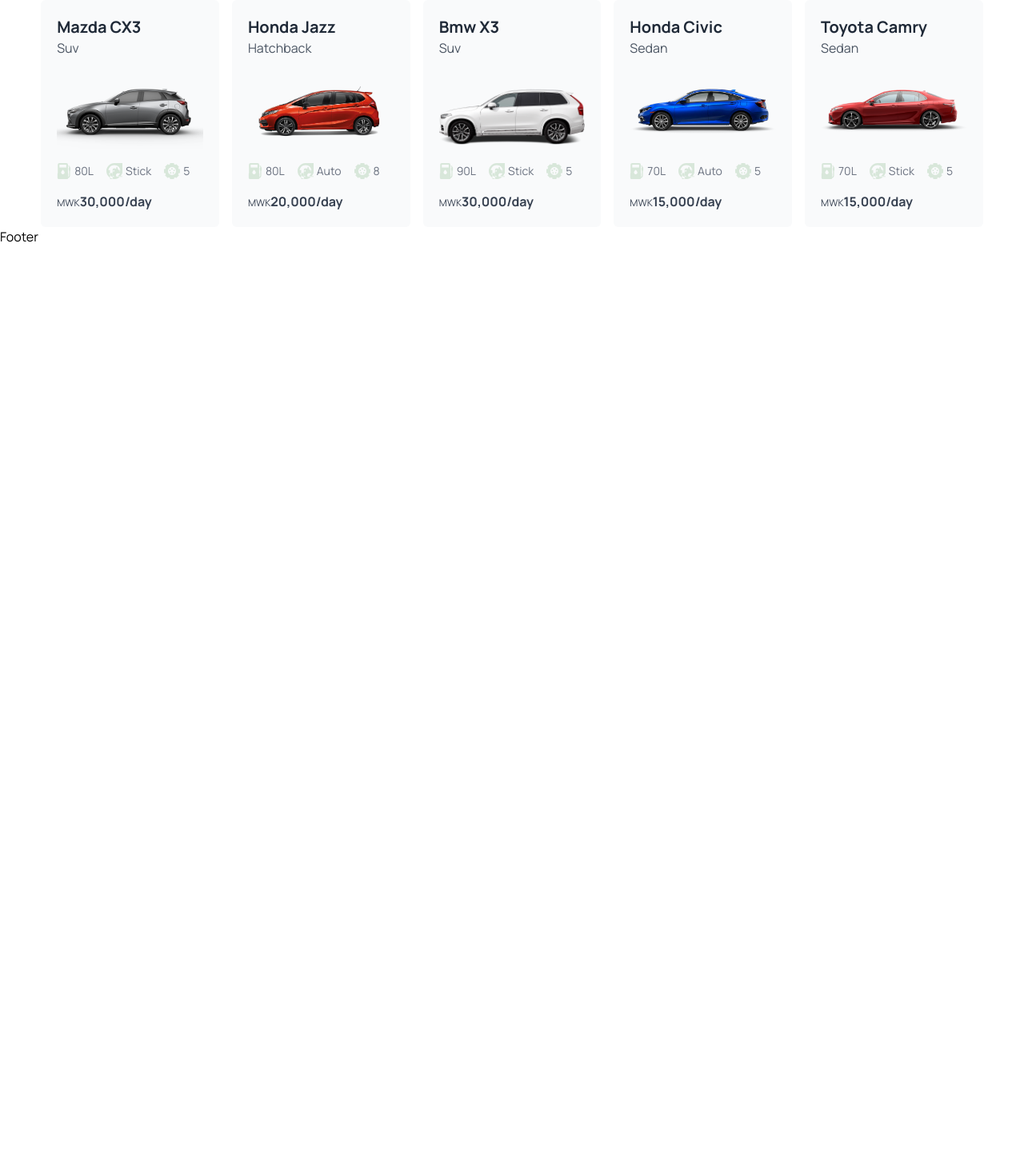
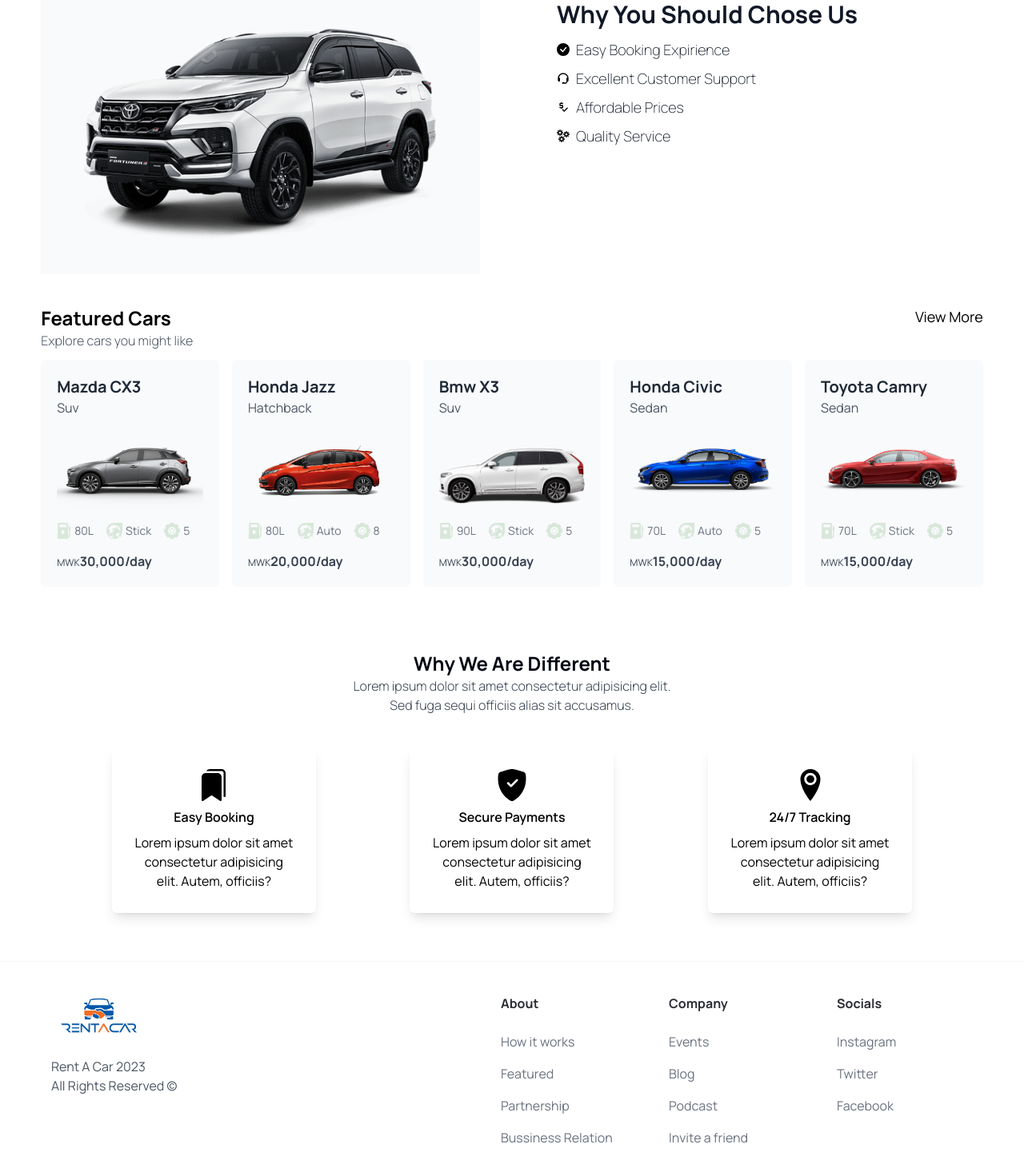
Before and after one commit to jesseemana/Car-rentals, a Next.js app: page / in a window 1280 px wide. Shown: the part 629-2090 px from the top of the page at 80% size. Before the commit the page ends 937 px from the top, so only its background shows below. Built offline with nearby package versions, Linux system fonts and the light colour scheme.

Commit message:
added new sections

```diff
--- /dev/null
+++ b/app/components/About.tsx
@@ -0,0 +1,56 @@
+import Image from 'next/image'
+import { BiSupport } from 'react-icons/bi'
+import { GrServices } from 'react-icons/gr'
+import { MdPriceCheck } from 'react-icons/md'
+import { BsFillCheckCircleFill } from 'react-icons/bs'
+
+
+const About = () => {
+  return (
+    <section id='about' className='flex flex-col-reverse lg:grid lg:grid-cols-2 gap-10  lg:gap-20 border- border-gray-300 py-10'>
+      <div className='bg-gray-50 p-10'>
+        <Image
+          src='/hero.png'
+          alt='Toyota fortuner'
+          width={500}
+          height={500}
+          className=''
+        />
+      </div>
+
+       <div className='flex flex-col gap-3 p-4'>
+        <h1 className='capitalize text-lg md:text-3xl font-bold text-gray-900'>why you should chose us</h1>
+        <div className='flex flex-col gap-2'>
+          {about.map((item, index) => (
+            <div key={index} className='flex items-center gap-2'>
+              {item.icon}
+              <p className='capitalize text-gray-900 text-sm md:text-lg font-extralight'>{item.text}</p>
+            </div>
+          ))}
+        </div>
+      </div>
+    </section>
+  )
+}
+
+export default About
+
+
+export const about = [
+  {
+    icon: <BsFillCheckCircleFill />,
+    text: 'easy booking expirience',
+  },
+  {
+    icon: <BiSupport />,
+    text: 'excellent customer support'
+  },
+  {
+    icon: <MdPriceCheck />,
+    text: 'affordable prices'
+  },
+  {
+    icon: <GrServices />,
+    text: 'quality service'
+  }
+]
--- a/app/components/Card.tsx
+++ b/app/components/Card.tsx
@@ -17,7 +17,7 @@
         <p className='font-bold text-gray-800 text-xl capitalize'>{name}</p>
         <p className='font-normal text-gray-600 text-md capitalize'>{type}</p>
       </div>
-      <div className='h-[100px] grid place-items-center'>
+      <div className='h-[100px] grid place-items-center hover:scale-120 transition-all'>
         <Image
           src={image}
           alt={name}
@@ -25,7 +25,7 @@
           height={400}
         />
       </div>
-      <div className='flex lg:gap-4 text-gray-500 text-[10px] lg:text-sm font-normal'>
+      <div className='flex gap-4 text-gray-500 text-[10px] lg:text-sm font-normal'>
         <div className='flex items-center gap-1'>
           <svg width="18" height="20" viewBox="0 0 18 20" fill="none" xmlns="http://www.w3.org/2000/svg">
             <path d="M16.8431 5.30944H16.6212L16.0575 3.72046C16.0039 3.56928 15.8829 3.4516 15.7302 3.40239L15.0039 3.16784C14.7328 3.08026 14.4425 3.22899 14.3551 3.49984C14.2676 3.77075 14.4163 4.06124 14.6871 4.14863L15.1711 4.30497L15.5274 5.30941H15.3743C15.273 5.30941 15.181 5.36882 15.1393 5.46134L14.7215 6.38915C14.7046 6.42676 14.6969 6.46797 14.6992 6.50915L14.8564 9.34366C14.864 9.4802 14.9769 9.58706 15.1137 9.58706H15.2743V15.7318C15.2743 16.4175 14.8849 17.0136 14.3159 17.3116V13.4788C14.3159 13.1015 14.1798 12.7555 13.9544 12.4867V1.92049C13.9545 0.861536 13.093 0 12.034 0H3.157C2.09804 0 1.23657 0.861536 1.23657 1.92049V12.4866C1.01114 12.7553 0.875 13.1013 0.875 13.4787V18.4538C0.875 19.3064 1.56863 20 2.42125 20H12.7697C13.5403 20 14.1808 19.4335 14.297 18.6951C15.6009 18.3403 16.5628 17.1466 16.5628 15.7318V9.58712H16.8431C16.9854 9.58712 17.1008 9.47176 17.1008 9.32944V5.56719C17.1008 5.42487 16.9854 5.30944 16.8431 5.30944ZM7.59548 14.0523C6.38842 14.0523 5.40988 13.0737 5.40988 11.8667C5.40988 10.6596 7.59548 8.35016 7.59548 8.35016C7.59548 8.35016 9.78101 10.6597 9.78101 11.8667C9.78101 13.0737 8.80244 14.0523 7.59548 14.0523ZM11.893 5.51458H3.29808V2.0615H11.893V5.51458V5.51458Z" fill="#d8e7da"/>
--- a/app/components/Catalogues.tsx
+++ b/app/components/Catalogues.tsx
@@ -3,10 +3,10 @@
 
 const Catalogues = () => {
   return (
-    <section id='catalogue' className='flex flex-col'>
+    <section id='catalogue' className='flex flex-col gap-3'>
       <div className='flex justify-between'>
         <div>
-          <h1 className='text-lg lg:text-2xl capitalize font-bold'>available cars</h1>
+          <h1 className='text-lg lg:text-2xl capitalize font-bold'>featured cars</h1>
           <p className='text- text-gray-600 font-light'>
             Explore cars you might like
           </p>
--- /dev/null
+++ b/app/components/Difference.tsx
@@ -0,0 +1,50 @@
+import { ImLocation2 } from 'react-icons/im'
+import { BsShieldFillCheck, BsFillBookmarksFill } from 'react-icons/bs'
+
+const Difference = () => {
+  return (
+    <section className='flex p-10 flex-col gap-10 mt-10'>
+      <div className='flex flex-col text-center'>
+        <h1 className='text-lg lg:text-2xl text-gray-950 capitalize font-bold'>why we are different</h1>
+        <p className='font-light text-gray-700'>
+          Lorem ipsum dolor sit amet consectetur adipisicing elit. <br />
+          Sed fuga sequi officiis alias sit accusamus. <br />
+        </p>
+      </div>
+
+      <div className='flex flex-col gap-5 lg:flex-row justify-around items-center '>
+        {diff.map((item, index) => (
+          <div
+            key={index}
+            className='flex flex-col gap-2 items-center justify-center shadow-lg w-[230px] lg:w-[255px] p-7 rounded-md bg-slate-5'
+          >
+            {item.icon}
+            <h2 className='capitalize text-center font-semibold'>{item.title}</h2>
+            <p className='text-center'>{item.text}</p>
+          </div>
+        ))}
+      </div>
+    </section>
+  )
+}
+
+export default Difference
+
+
+export const diff = [
+  {
+    icon: <BsFillBookmarksFill size={40} />,
+    title: 'easy booking',
+    text: 'Lorem ipsum dolor sit amet consectetur adipisicing elit. Autem, officiis?'
+  },
+  {
+    icon: <BsShieldFillCheck size={40} />,
+    title: 'secure payments',
+    text: 'Lorem ipsum dolor sit amet consectetur adipisicing elit. Autem, officiis?'
+  },
+  {
+    icon: <ImLocation2 size={40} />,
+    title: '24/7 tracking',
+    text: 'Lorem ipsum dolor sit amet consectetur adipisicing elit. Autem, officiis?'
+  },
+]
--- a/app/components/Footer.tsx
+++ b/app/components/Footer.tsx
@@ -1,8 +1,59 @@
-import React from 'react'
+import Image from 'next/image'
+import Link from 'next/link'
+
+import { footer_links } from '@app/utils/links'
 
 const Footer = () => {
   return (
-    <div>Footer</div>
+    <footer className='flex flex-col text-black-100 mt-5 border-t border-gray-100'>
+      <div className='flex max-md:flex-col flex-wrap justify-between gap-5 sm:px-16 px-6 py-10'>
+        <div className='flex flex-col justify-start items-start gap-6'>
+          <Image
+            src='/logo.png'
+            alt='logo'
+            width={118}
+            height={18}
+            className='object-contain'
+          />
+          <p className='text-base text-gray-600'>
+            Rent A Car 2023 <br />
+            All Rights Reserved &copy;
+          </p>
+        </div>
+
+        <div className='flex-1 w-full flex md:justify-end flex-wrap max-md:mt-10 gap-10'>
+          {footer_links.map((item, index) => (
+            <div key={index} className='flex flex-col gap-6 text-base min-w-[170px]'>
+              <h3 className='font-bold'>{item.title}</h3>
+              <div className='flex flex-col gap-4'>
+                {item.links.map((link) => (
+                  <Link
+                    key={link.title}
+                    href={link.url}
+                    className='text-gray-500'
+                  >
+                    {link.title}
+                  </Link>
+                ))}
+              </div>
+            </div>
+          ))}
+        </div>
+      </div>
+
+      <div className='flex justify-between items-center flex-wrap mt-10 border-t border-gray-100 sm:px-16 px-6 py-10'>
+        <p>@2023 Rent A Car. All rights reserved</p>
+
+        <div className='flex-1 flex sm:justify-end justify-center max-sm:mt-4 gap-10'>
+          <Link href='/' className='text-gray-500'>
+            Privacy & Policy
+          </Link>
+          <Link href='/' className='text-gray-500'>
+            Terms & Condition
+          </Link>
+        </div>
+      </div>
+    </footer>
   )
 }
 
--- a/app/page.tsx
+++ b/app/page.tsx
@@ -1,11 +1,15 @@
+import Hero from './components/Hero'
 import Catalogues from './components/Catalogues'
-import Hero from './components/Hero'
+import About from './components/About'
+import Difference from './components/Difference'
 
 export default async function Home() {
   return (
     <>
       <Hero />
+      <About />
       <Catalogues />
+      <Difference />
     </>
   )
 }
--- a/package.json
+++ b/package.json
@@ -18,6 +18,7 @@
     "postcss": "8.4.23",
     "react": "18.2.0",
     "react-dom": "18.2.0",
+    "react-icons": "^4.11.0",
     "tailwindcss": "3.3.2",
     "typescript": "5.0.4"
   }
```
Also changed, not shown: 1 other file (tests, documents, lock files or other folders).
